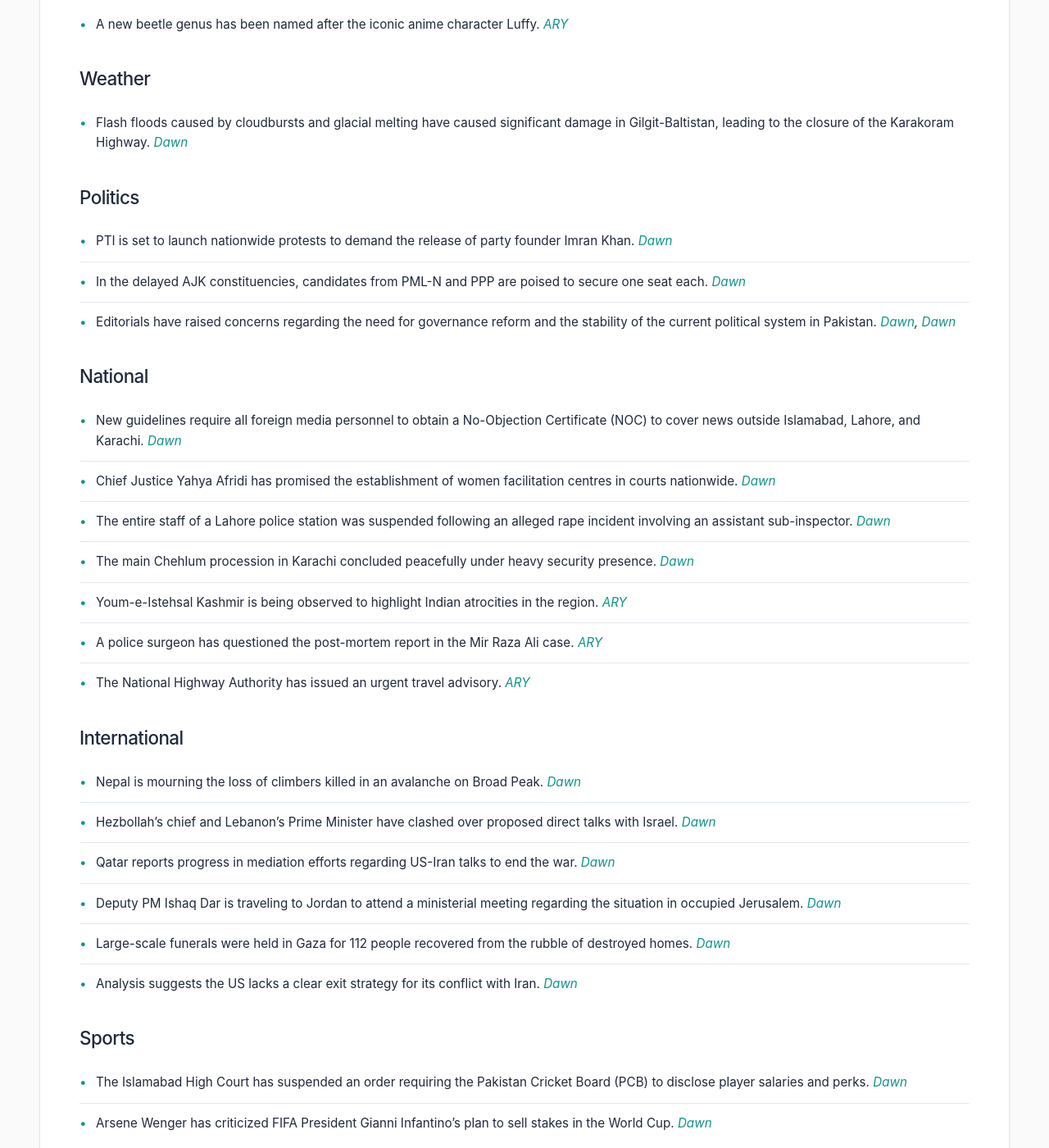
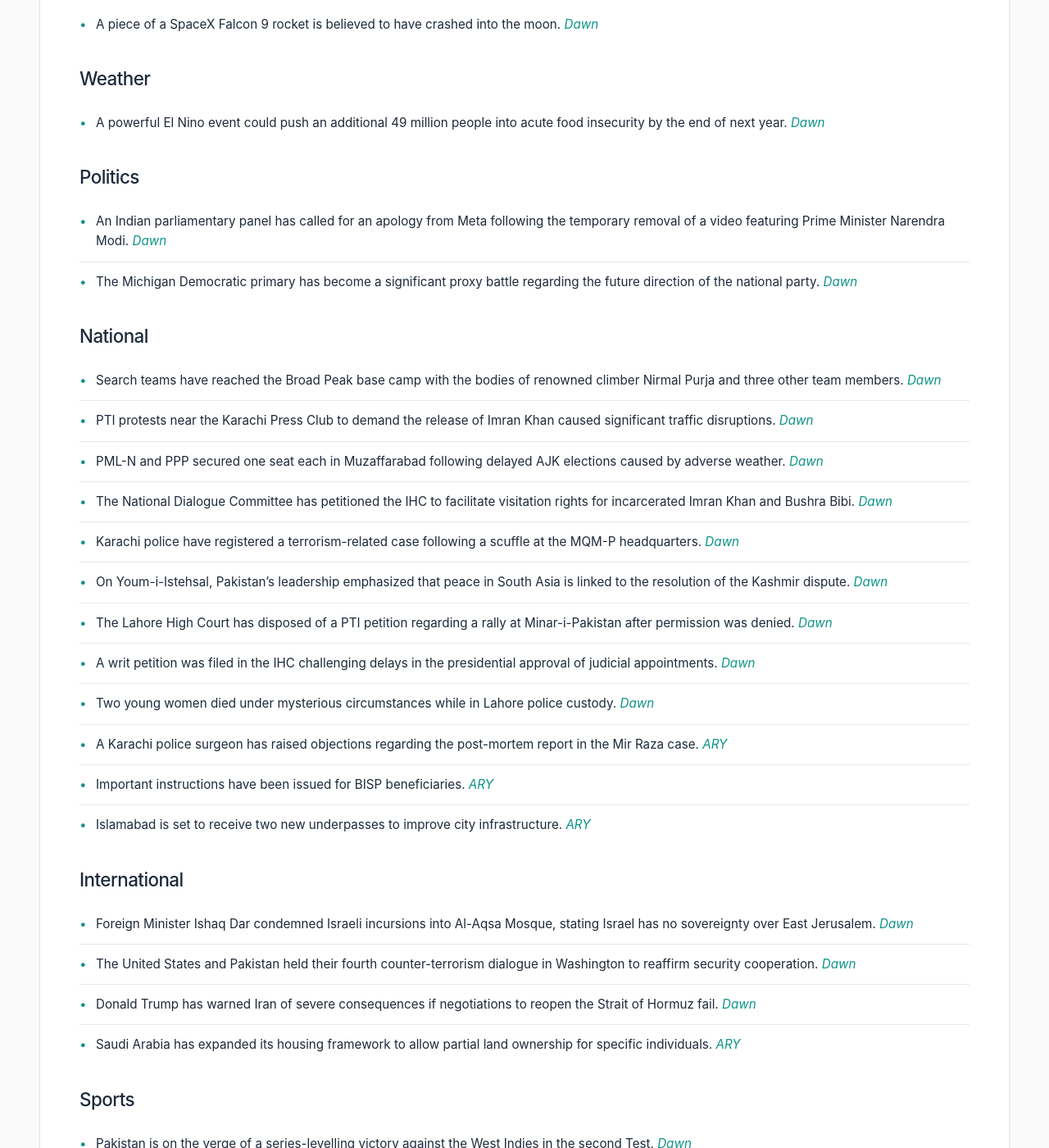
Before and after one commit to zsubzwary/news, a Jekyll site: the page built from en/index.md, in a window 1280 px wide and 1400 px high, scrolled down 742 px. Shown: the whole window at 82% size. Built offline with Jekyll 4.4.1, drawn with Linux system fonts in a browser that asks for light colours; some web fonts are replaced; comment, search, counter and statistics services are not loaded; some of the changed text lies outside the part shown.

Commit message:
DateTime; 2026-08-05T16:04:25.069Z

```diff
--- a/en/index.md
+++ b/en/index.md
@@ -4,51 +4,54 @@ title: Pakistan News Briefing
 lang: en
 ---
 
-Published at: 05-Aug-2026 09:03PKT
+Published at: 05-Aug-2026 21:04PKT
 
 Time to read: 4 mins
 
 ### Economy
-- The government is planning to unbundle the two gas utilities, SNGPL and SSGCL, into five smaller companies. *[Dawn](https://www.dawn.com/news/2020700/two-gas-utilities-to-become-five)*
-- The government has announced a reduction in petrol prices by Rs3.39 and high-speed diesel by Rs4.07. *[Dawn](https://www.dawn.com/news/2020589/govt-reduces-petrol-price-by-rs339-high-speed-diesel-by-rs407)*
-- The All Pakistan Goods Transporters Alliance has threatened a nationwide wheel-jam strike from August 8 over demands for lower taxes and diesel prices. *[Dawn](https://www.dawn.com/news/2020582/transporters-demand-lower-taxes-and-diesel-prices-threaten-wheel-jam-strike-from-aug-8)*
-- Gold prices have extended gains following lower oil prices and a softer dollar. *[ARY](https://arynews.tv/gold-extends-gains-on-lower-oil-and-softer-dollar)*
+- PM Shehbaz Sharif has directed a comprehensive strategy to attract international investors for the privatisation of state-owned power distribution companies (Discos). *[Dawn](https://www.dawn.com/news/2020772/pm-shehbaz-directs-adoption-of-comprehensive-strategy-to-attract-investors-for-discos-privatisation)*
+- The government has reduced petrol prices by Rs3.39 and high-speed diesel by Rs4.07. *[Dawn](https://www.dawn.com/news/2020589/govt-reduces-petrol-price-by-rs339-high-speed-diesel-by-rs407)*
+- Plans are being finalised to unbundle Pakistan's two gas utilities into five smaller companies. *[Dawn](https://www.dawn.com/news/2020700/two-gas-utilities-to-become-five)*
+- The Iranian rial has weakened against both the Pakistani Rupee and the US Dollar. *[ARY](https://arynews.tv/iranian-rial-rate-against-pkr-and-usd-august-5-2026)*
 
 ### Science & Technology
-- A new beetle genus has been named after the iconic anime character Luffy. *[ARY](https://arynews.tv/new-beetle-genus-named-after-anime-legend-luffy-honors-iconic-one-piece-character)*
+- A piece of a SpaceX Falcon 9 rocket is believed to have crashed into the moon. *[Dawn](https://www.dawn.com/news/2020771/piece-of-spacex-rocket-believed-to-have-crashed-into-the-moon)*
 
 ### Weather
-- Flash floods caused by cloudbursts and glacial melting have caused significant damage in Gilgit-Baltistan, leading to the closure of the Karakoram Highway. *[Dawn](https://www.dawn.com/news/2020690/karakoram-highway-closed-ghizer-worst-hit-by-more-flash-floods)*
+- A powerful El Nino event could push an additional 49 million people into acute food insecurity by the end of next year. *[Dawn](https://www.dawn.com/news/2020786/strong-el-nino-could-push-49-million-more-people-into-acute-hunger-un-agency-says)*
 
 ### Politics
-- PTI is set to launch nationwide protests to demand the release of party founder Imran Khan. *[Dawn](https://www.dawn.com/news/2020688/pti-all-set-to-take-to-streets-for-imrans-release-today)*
-- In the delayed AJK constituencies, candidates from PML-N and PPP are poised to secure one seat each. *[Dawn](https://www.dawn.com/news/2020692/pml-n-ppp-headed-for-one-seat-each-in-delayed-ajk-constituencies)*
-- Editorials have raised concerns regarding the need for governance reform and the stability of the current political system in Pakistan. *[Dawn](https://www.dawn.com/news/2020707/rethinking-governance-in-pakistan), [Dawn](https://www.dawn.com/news/2020708/unravelling-order)*
+- An Indian parliamentary panel has called for an apology from Meta following the temporary removal of a video featuring Prime Minister Narendra Modi. *[Dawn](https://www.dawn.com/news/2020793/india-panel-warns-meta-over-modi-video-removal)*
+- The Michigan Democratic primary has become a significant proxy battle regarding the future direction of the national party. *[Dawn](https://www.dawn.com/news/2020781/michigan-primary-puts-democratic-divide-on-the-ballot)*
 
 ### National
-- New guidelines require all foreign media personnel to obtain a No-Objection Certificate (NOC) to cover news outside Islamabad, Lahore, and Karachi. *[Dawn](https://www.dawn.com/news/2020579/all-foreign-media-personnel-to-require-noc-from-info-ministry-for-news-coverage-outside-islamabad-lahore-and-karachi)*
-- Chief Justice Yahya Afridi has promised the establishment of women facilitation centres in courts nationwide. *[Dawn](https://www.dawn.com/news/2020723/cjp-afridi-promises-women-facilitation-centres-in-courts-nationwide)*
-- The entire staff of a Lahore police station was suspended following an alleged rape incident involving an assistant sub-inspector. *[Dawn](https://www.dawn.com/news/2020559/cop-allegedly-rapes-woman-inside-lahore-police-station-entire-staff-suspended)*
-- The main Chehlum procession in Karachi concluded peacefully under heavy security presence. *[Dawn](https://www.dawn.com/news/2020561/main-chehlum-procession-concludes-peacefully-in-karachi-amid-heavy-security)*
-- Youm-e-Istehsal Kashmir is being observed to highlight Indian atrocities in the region. *[ARY](https://arynews.tv/youm-e-istehsal-kashmir-being-observed-today-5-august-2026)*
-- A police surgeon has questioned the post-mortem report in the Mir Raza Ali case. *[ARY](https://arynews.tv/mir-raza-ali-case-police-surgeon-questions-post-mortem-report)*
-- The National Highway Authority has issued an urgent travel advisory. *[ARY](https://arynews.tv/national-highway-authority-issues-urgent-travel-advisory)*
+- Search teams have reached the Broad Peak base camp with the bodies of renowned climber Nirmal Purja and three other team members. *[Dawn](https://www.dawn.com/news/2020787/search-team-reaches-broad-peak-base-camp-with-body-of-renowned-mountaineer-nirmal-purja)*
+- PTI protests near the Karachi Press Club to demand the release of Imran Khan caused significant traffic disruptions. *[Dawn](https://www.dawn.com/news/2020790/roads-blocked-traffic-disrupted-as-pti-holds-rally-near-karachi-press-club)*
+- PML-N and PPP secured one seat each in Muzaffarabad following delayed AJK elections caused by adverse weather. *[Dawn](https://www.dawn.com/news/2020768/ajk-elections-pml-n-ppp-secure-one-seat-each-following-delayed-polls-in-muzaffarabad-constituencies)*
+- The National Dialogue Committee has petitioned the IHC to facilitate visitation rights for incarcerated Imran Khan and Bushra Bibi. *[Dawn](https://www.dawn.com/news/2020778/national-dialogue-committee-urges-ihc-to-facilitate-meetings-with-imran-bushra)*
+- Karachi police have registered a terrorism-related case following a scuffle at the MQM-P headquarters. *[Dawn](https://www.dawn.com/news/2020759/karachi-police-register-case-under-terrorism-law-following-scuffle-at-mqm-ps-karachi-headquarters)*
+- On Youm-i-Istehsal, Pakistan's leadership emphasized that peace in South Asia is linked to the resolution of the Kashmir dispute. *[Dawn](https://www.dawn.com/news/2020739/youm-i-istehsal-pakistan-says-lasting-peace-in-south-asia-linked-to-peaceful-resolution-of-kashmir-dispute)*
+- The Lahore High Court has disposed of a PTI petition regarding a rally at Minar-i-Pakistan after permission was denied. *[Dawn](https://www.dawn.com/news/2020762/lhc-disposes-of-pti-petition-for-rally-at-minar-i-pakistan-after-dc-refuses-permission)*
+- A writ petition was filed in the IHC challenging delays in the presidential approval of judicial appointments. *[Dawn](https://www.dawn.com/news/2020761/ihc-moved-over-delay-in-presidential-nod-for-judicial-appointments)*
+- Two young women died under mysterious circumstances while in Lahore police custody. *[Dawn](https://www.dawn.com/news/2020639/two-young-women-suspected-of-petty-theft-die-in-lahore-police-custody)*
+- A Karachi police surgeon has raised objections regarding the post-mortem report in the Mir Raza case. *[ARY](https://arynews.tv/mir-raza-alleged-flaws-in-post-mortem-examination)*
+- Important instructions have been issued for BISP beneficiaries. *[ARY](https://arynews.tv/bisp-beneficiaries-get-important-instructions)*
+- Islamabad is set to receive two new underpasses to improve city infrastructure. *[ARY](https://arynews.tv/islamabad-to-get-two-new-underpasses)*
 
 ### International
-- Nepal is mourning the loss of climbers killed in an avalanche on Broad Peak. *[Dawn](https://www.dawn.com/news/2020684/nepal-mourns-generation-lost-to-broad-peak-avalanche)*
-- Hezbollah's chief and Lebanon's Prime Minister have clashed over proposed direct talks with Israel. *[Dawn](https://www.dawn.com/news/2020685/hezbollah-chief-lebanese-pm-trade-barbs-over-talks-with-israel)*
-- Qatar reports progress in mediation efforts regarding US-Iran talks to end the war. *[Dawn](https://www.dawn.com/news/2020585/qatar-says-progress-made-toward-us-iran-talks-on-ending-war)*
-- Deputy PM Ishaq Dar is traveling to Jordan to attend a ministerial meeting regarding the situation in occupied Jerusalem. *[Dawn](https://www.dawn.com/news/2020574/dar-departs-for-ministerial-meeting-in-jordan-on-deteriorating-situation-in-occupied-jerusalem-fo)*
-- Large-scale funerals were held in Gaza for 112 people recovered from the rubble of destroyed homes. *[Dawn](https://www.dawn.com/news/2020581/palestinians-mourn-112-people-retrieved-from-rubble-in-gaza)*
-- Analysis suggests the US lacks a clear exit strategy for its conflict with Iran. *[Dawn](https://www.dawn.com/news/2020703/state-of-confusion)*
+- Foreign Minister Ishaq Dar condemned Israeli incursions into Al-Aqsa Mosque, stating Israel has no sovereignty over East Jerusalem. *[Dawn](https://www.dawn.com/news/2020765/no-sovereignty-over-east-jerusalem-dar-condemns-al-aqsa-incursions-by-extremist-israeli-settlers)*
+- The United States and Pakistan held their fourth counter-terrorism dialogue in Washington to reaffirm security cooperation. *[Dawn](https://www.dawn.com/news/2020740/pakistan-us-hold-counter-terrorism-dialogue-reaffirm-commitment-to-combating-terrorist-groups)*
+- Donald Trump has warned Iran of severe consequences if negotiations to reopen the Strait of Hormuz fail. *[Dawn](https://www.dawn.com/news/2020745/trump-warns-iran-to-open-strait-of-hormuz-or-get-hit-very-hard)*
+- Saudi Arabia has expanded its housing framework to allow partial land ownership for specific individuals. *[ARY](https://arynews.tv/saudi-arabia-expands-housing-investments-framework)*
 
 ### Sports
-- The Islamabad High Court has suspended an order requiring the Pakistan Cricket Board (PCB) to disclose player salaries and perks. *[Dawn](https://www.dawn.com/news/2020681/ihc-suspends-order-for-disclosure-of-cricketers-salaries-perks)*
-- Arsene Wenger has criticized FIFA President Gianni Infantino’s plan to sell stakes in the World Cup. *[Dawn](https://www.dawn.com/news/2020564/wenger-says-scrapping-infantinos-world-cup-plan-was-absolutely-necessary)*
+- Pakistan is on the verge of a series-levelling victory against the West Indies in the second Test. *[Dawn](https://www.dawn.com/news/2020743/pakistan-close-on-series-levelling-win-against-west-indies)*
+
+### Health
+- Cyclosporiasis cases in Michigan have climbed to over 12,000. *[ARY](https://arynews.tv/cyclosporiasis-cases-in-michigan-climb-to-over-12000)*
 
 ### Other
-- Tom Holland's earnings for Spider-Man have increased following the success of his new film. *[ARY](https://arynews.tv/tom-hollands-spider-man-payday-soars-after-new-films-success)*
-- Hulu has confirmed the final season renewal for "The Artful Dodger". *[ARY](https://arynews.tv/hulu-official-renewals-the-artful-dodger-confirmed-for-thrilling-final-season)*
-- Meghan Markle has shared details of a childhood connection to Lilibet ahead of a new documentary. *[ARY](https://arynews.tv/meghan-markle-unveils-heartwarming-childhood-connection-to-lilibet-ahead-of-new-documentary-debut)*
-- Actor Pradeep Rawat has passed away after a battle with cancer. *[ARY](https://arynews.tv/pradeep-rawat-ghajini-villain-and-lagaan-actor-passed-away-after-battling-cancer)*
-- Court proceedings in the Lindsay Clancy trial have revealed details of severe mental health struggles. *[ARY](https://arynews.tv/lindsay-clancy-trial-unveils-journal-entries-detailing-severe-mental-disconnect-and-brain-fog)*
+- Jason Sudeikis discussed his decision-making process regarding the conclusion of ‘Ted Lasso’. *[ARY](https://arynews.tv/why-jason-sudeikis-changed-his-mind-about-ending-ted-lasso)*
+- Royal sources describe a broken relationship between Prince William and Prince Harry. *[ARY](https://arynews.tv/prince-william-angrier-than-ever-as-royal-sources-describe-broken-relationship-with-harry)*
+- Lindsay Lohan has recently revived her signature redhead hair. *[ARY](https://arynews.tv/lindsay-lohan-revives-signature-redhead-hair-but-for-how-long)*
+- Carys Zeta Douglas made a red carpet appearance alongside Michael Douglas. *[ARY](https://arynews.tv/carys-zeta-douglas-graced-red-carpet-with-michael-douglas)*
```
